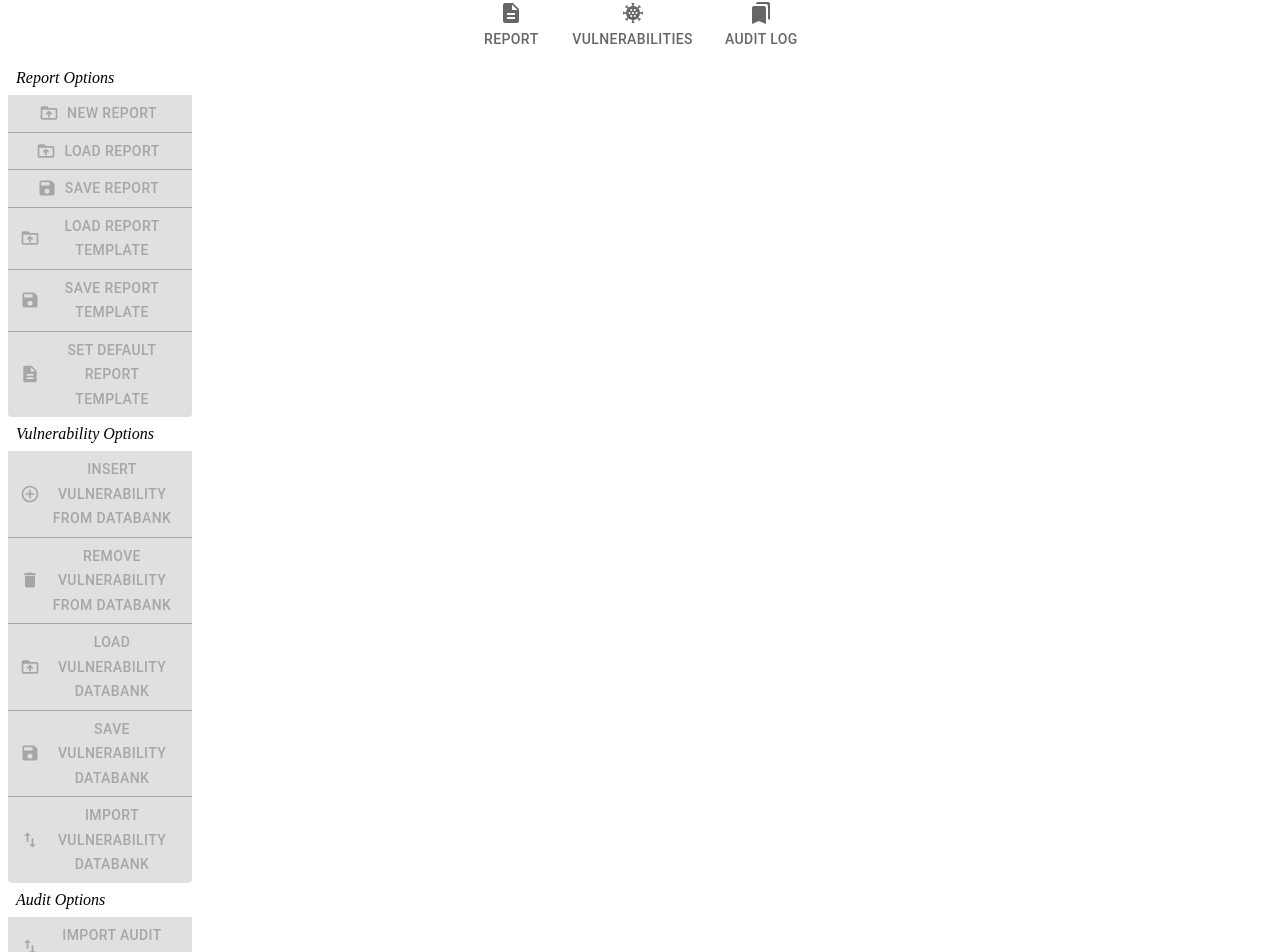
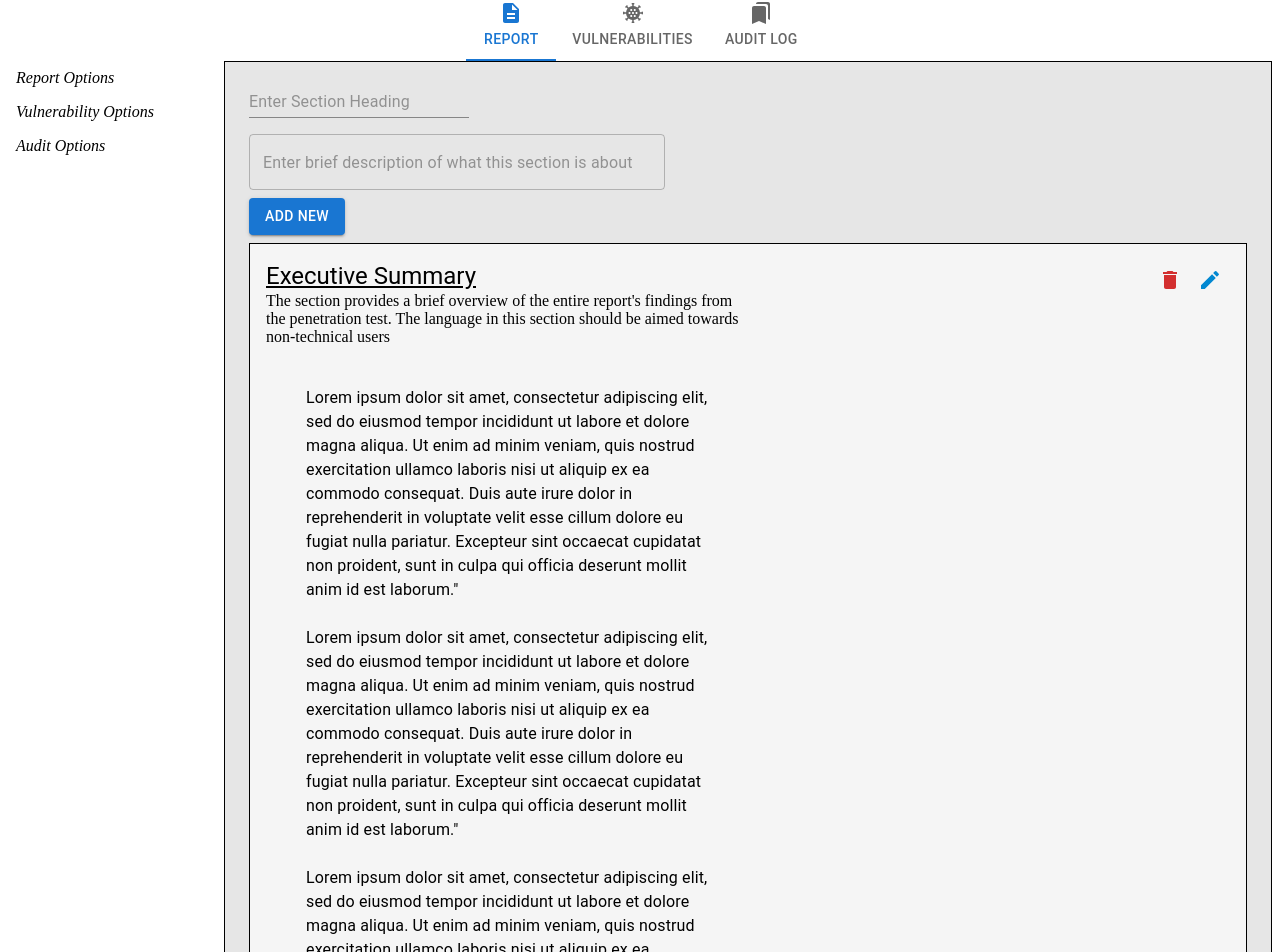
Before and after one commit to Adam-board/Front-End-Dissertation-AdamBoard, a React (Create React App) app in the folder client/: page / in a window 1280 px wide. Shown: the part 67-1019 px from the top of the page. Built offline with nearby package versions, Linux system fonts and the light colour scheme.

Commit message:
Shortened some code and prepping the code to be changed to use Router

```diff
--- a/client/src/App.js
+++ b/client/src/App.js
@@ -1,72 +1,30 @@
 //The main imports to ensure everything is treated as React
 import * as React from 'react';
 import Grid from '@mui/material/Grid'; // Grid version 1
-import { IconButton} from '@mui/material';
 import {BrowserRouter, Routes, Route, Link} from "react-router-dom";
 
-//All icons that are being imported for this project
-import SaveIcon from '@mui/icons-material/Save'; //Save report
-import DriveFolderUploadIcon from '@mui/icons-material/DriveFolderUpload'; //Load Report
-import DescriptionIcon from '@mui/icons-material/Description'; //Set Template & Load Template
-import AddCircleOutlineIcon from '@mui/icons-material/AddCircleOutline'; // Add Vulns
-import DeleteIcon from '@mui/icons-material/Delete'; //Remove Button
-import ImportExportIcon from '@mui/icons-material/ImportExport'; //Import Export Button
-
 //Custom components imported to make everything neater
-
 //Components related to the ToolBar
 import CustToolBarButtons from './Components/ToolBar/CustToolBarButtons';
 import CustToolBar from './Components/ToolBar/CustToolBar';
 //Components related to the SideBar
 import CustButtonGroup from './Components/SideBar/ButtonGroups';
-import CustButton from './Components/SideBar/CustButton';
 //Components related to the Tabs
 import CustTabPanel from './Components/Tabs/TabPanel';
 import CustTabs from './Components/Tabs/CustTabs';
 import CustForm from './Components/Tabs/CustForm';
+import CustAutoComplete from './Components/SideBar/AutoComplete';
 //Components related to the Editor Page
 import CustSection from './Components/Editor/Section';
-import CustRenderEditor from './Components/Editor/RenderEditor';
-
-//Contains all imports for Draft.Js
-import ReactDOM from 'react-dom';
-import {Editor, EditorState} from 'draft-js';
-import 'draft-js/dist/Draft.css';
-
+//Import all buttons used on sidebar
+import * as Side from './Components/SideBar/DataButtonGroups'
 //Import of all ToolTip Descriptions
 import * as Desc from './Language/ToolTipDesc'
 
-//TODO implement functionality into buttons based on their respective keys
-const ButtonsReport = [
-<CustButton  startIcon={<DriveFolderUploadIcon />} tooltip={Desc.NewReport} arrowPlacement="right-start" >New Report</CustButton>,
-<CustButton  startIcon={<DriveFolderUploadIcon />} tooltip={Desc.LoadReport} arrowPlacement="right" >Load Report</CustButton>,
-<CustButton  startIcon={<SaveIcon/>} tooltip={Desc.SaveReport} arrowPlacement="right" >Save Report</CustButton>,
-<CustButton  startIcon={<DriveFolderUploadIcon />} tooltip={Desc.LoadReportTemplate} arrowPlacement="right" >Load Report Template</CustButton>,
-<CustButton  startIcon={<SaveIcon/>} tooltip={Desc.SaveReportTemplate} arrowPlacement="right-end" >Save Report Template</CustButton>,
-<CustButton  startIcon={<DescriptionIcon/>} tooltip={Desc.SaveDefaultTemplate} arrowPlacement="right-start" >Set Default Report Template</CustButton>
-];
+function App() {
+  const [value, setValue] = React.useState(0);
 
-const ButtonsVulnDatabank = [
-<CustButton  startIcon={<AddCircleOutlineIcon />} tooltip={Desc.InsertVulnFromDatabank} arrowPlacement="right" >Insert Vulnerability From Databank</CustButton>,
-<CustButton  startIcon={<DeleteIcon/>} tooltip={Desc.RemoveVulnFromDatabank} arrowPlacement="right" >Remove Vulnerability from Databank</CustButton>,
-<CustButton  startIcon={<DriveFolderUploadIcon />} tooltip={Desc.LoadVulnDatabank} arrowPlacement="right" >Load Vulnerability Databank</CustButton>,
-<CustButton  startIcon={<SaveIcon />} tooltip={Desc.SaveVulnDatabank} arrowPlacement="right" >Save Vulnerability Databank</CustButton>,
-<CustButton  startIcon={<ImportExportIcon />} tooltip={Desc.ImportVulnDatabank} arrowPlacement="right" >Import Vulnerability Databank</CustButton>
-];
-
-const AuditLog = [<CustButton  startIcon={<ImportExportIcon />} tooltip={Desc.ImportAuditLog} arrowPlacement="right" >Import Audit Log</CustButton>,];
-
-
-
-
-function App() {
-  const [value, setValue] = React.useState('');
-
-
-  const [page, setPage] = React.useState(0);
-
-  const handleChange = (event, newValue) => {
-    setValue(newValue);};
+  const handleChange = (event, newValue) => {setValue(newValue);};
 
   return(
   <React.Fragment>
@@ -81,20 +39,15 @@ function App() {
         flexGrow: 1}}>
 
 {/* This section of code handles the buttons displayed on the left sidebar */}
-
       <Grid item xs>
-        <CustButtonGroup Num={0} value={value} group={ButtonsReport}>Report Options</CustButtonGroup>
-        <CustButtonGroup Num={1} value={value} group={ButtonsVulnDatabank}>Vulnerability Options</CustButtonGroup>
-        <CustButtonGroup Num={2} value={value} group={AuditLog}>Audit Options</CustButtonGroup>
+        <CustButtonGroup Num={0} value={value} group={Side.ButtonsReport}>Report Options</CustButtonGroup>
+        <CustButtonGroup Num={1} value={value} group={Side.ButtonsVulnDatabank}>Vulnerability Options</CustButtonGroup>
+        <CustButtonGroup Num={2} value={value} group={Side.AuditLog}>Audit Options</CustButtonGroup>
       </Grid>
 
 {/* This section of code handles the tabs that appear for creating new headings! */}
-
       <Grid item xs={10}>
-
-
         <CustTabPanel value={value} index={0}>
-
            <CustForm heading='Heading' headingTitle="Enter Section Heading" description="SectionDescription" descriptionTitle="Enter brief description of what this section is about" />
 
            <CustSection >Lorem ipsum dolor sit amet, consectetur adipiscing elit, sed do eiusmod tempor incididunt ut labore et dolore magna aliqua.
@@ -103,29 +56,18 @@ function App() {
     Excepteur sint occaecat cupidatat non proident, sunt in culpa qui officia deserunt mollit anim id est laborum."</CustSection>
            <CustSection />
            <CustSection />
-           <CustSection />
-           <CustSection />
-           <CustSection />
-           <CustSection />
-
         </CustTabPanel>
 
         <CustTabPanel value={value} index={1}>
             <CustForm heading='Vuln' headingTitle="Enter Vulnerability Name" description="VulnDescription" descriptionTitle="Enter brief description of the vulnerability/Security concern" />
 
-            <CustSection />
         </CustTabPanel>
 
         <CustTabPanel value={value} index={2}>
             <CustForm heading='Audit' headingTitle="Enter Audit Log" description="AuditDescription" descriptionTitle="Enter brief description of what this audit log contains" />
 
-            <CustSection />
         </CustTabPanel>
-
       </Grid>
-
-
-
     </Grid>
   </React.Fragment>
   );}
```
